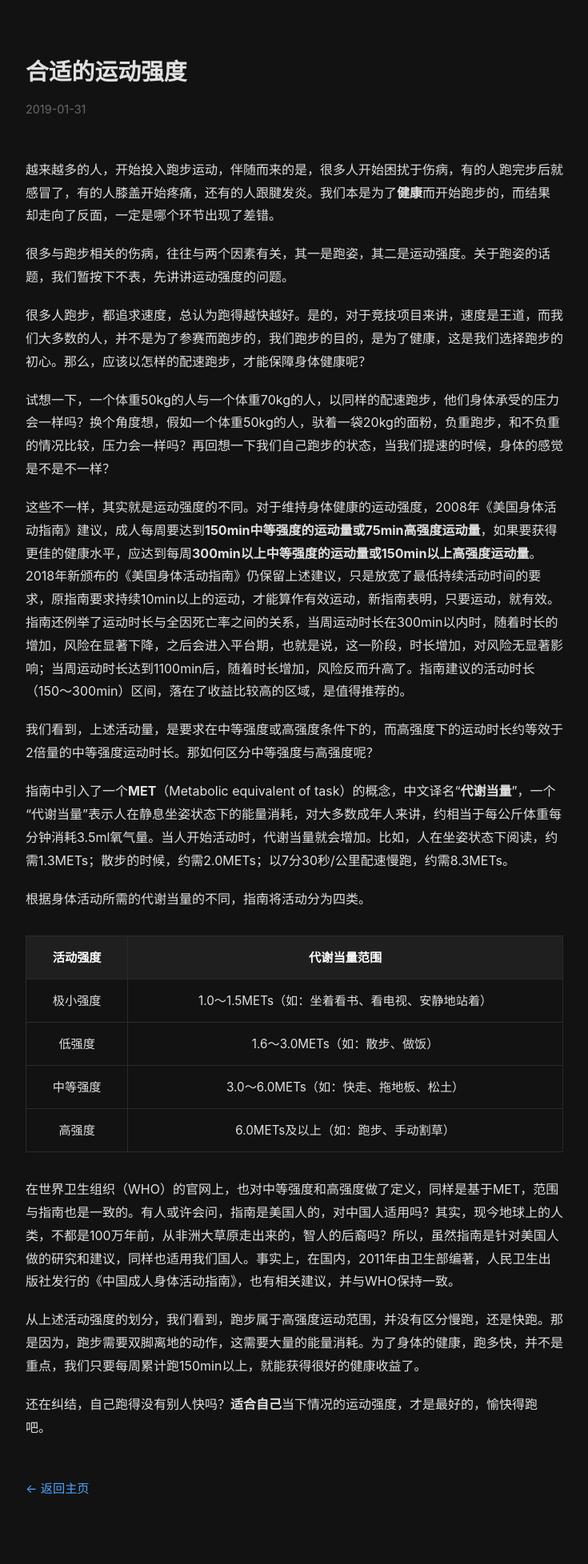
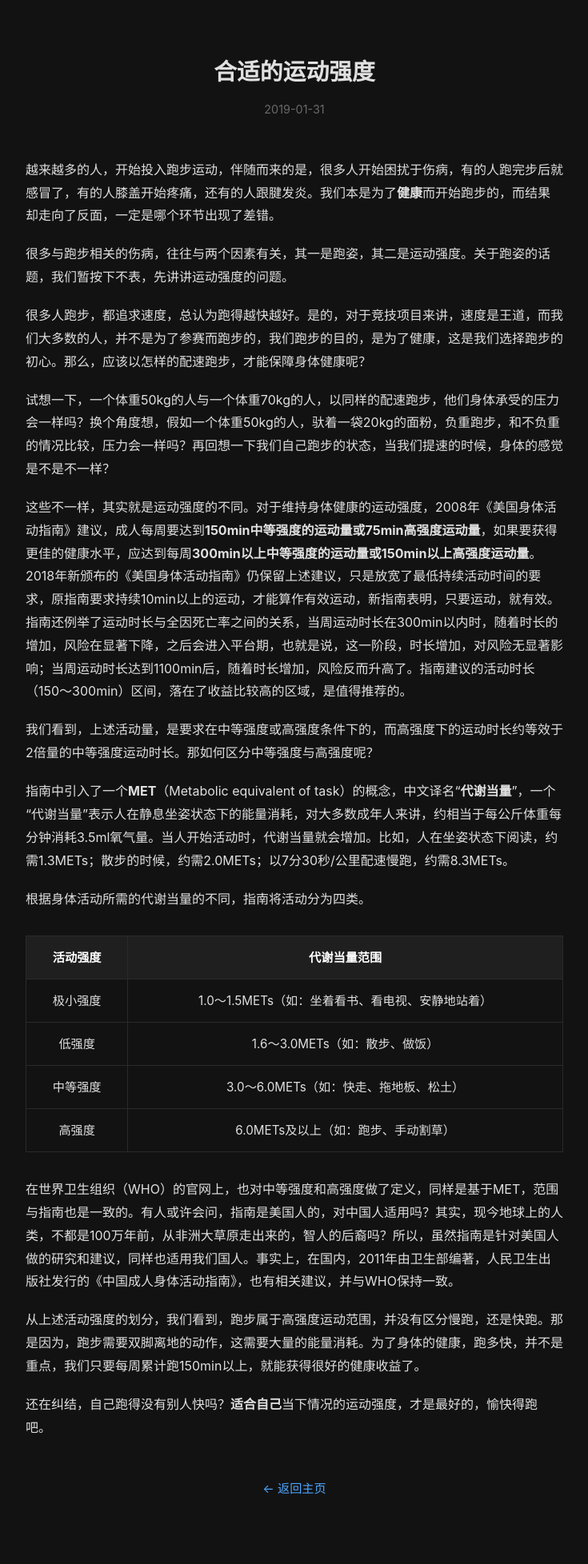
Before and after one commit to xmleweizhou/xmleweizhou.github.io, a Jekyll site: the page built from _posts/2019-01-31-Appropriate-exercise-intensity.md, in a window 1280 px wide. Shown: the whole page at 80% size, without its empty margins (272-1007 px from the left). Built offline with Jekyll 4.4.1, drawn with Linux system fonts in a browser that asks for light colours.

Commit message:
Update main.css

```diff
--- a/assets/css/main.css
+++ b/assets/css/main.css
@@ -28,9 +28,10 @@
   padding: 2rem 4rem;
 }
 
-/* 导航栏样式 */
+/* 导航栏样式（优化优先级） */
 .site-nav {
   margin: 2rem 0 3rem;
+  text-align: center; /* 导航文字居中 */
 }
 
 .nav-item {
@@ -42,9 +43,15 @@
   transition: all 0.2s ease;
 }
 
-.nav-item:hover, .nav-item.active {
+.nav-item:hover:not(.active) {
   opacity: 1;
-  color: var(--active-nav);
+  color: var(--link);
+}
+
+.nav-item.active {
+  opacity: 1 !important;
+  color: var(--active-nav) !important;
+  font-weight: 600;
 }
 
 /* 主页文章列表样式 */
@@ -89,11 +96,12 @@
   text-align: center;
 }
 
-/* 页脚样式 */
+/* 页脚样式（优化居中） */
 .site-footer {
   margin: 4rem 0 2rem;
   font-size: 0.9rem;
   opacity: 0.7;
+  text-align: center;
 }
 
 .back-to-top {
@@ -114,6 +122,7 @@
 /* 博文详情页样式 */
 .post-header {
   margin: 2rem 0 3rem;
+  text-align: center; /* 博文标题居中 */
 }
 
 .post-title {
@@ -156,8 +165,42 @@
   font-family: "Consolas", monospace;
 }
 
+/* 新增：表格样式 */
+.post-content table {
+  width: 100%;
+  border-collapse: collapse;
+  margin: 2rem 0;
+  border: 1px solid var(--border);
+}
+
+.post-content th,
+.post-content td {
+  padding: 0.8rem 1rem;
+  border: 1px solid var(--border);
+  text-align: left;
+}
+
+.post-content th {
+  background-color: #1f1f1f;
+  font-weight: 600;
+}
+
+.post-content tr:hover {
+  background-color: #181818;
+  transition: background-color 0.2s ease;
+}
+
+/* 新增：图片自适应 */
+.post-content img {
+  max-width: 100%;
+  height: auto;
+  border-radius: 4px;
+  margin: 1.5rem 0;
+}
+
 .back-home {
   margin: 3rem 0;
+  text-align: center; /* 返回首页按钮居中 */
 }
 
 .back-home a {
```
